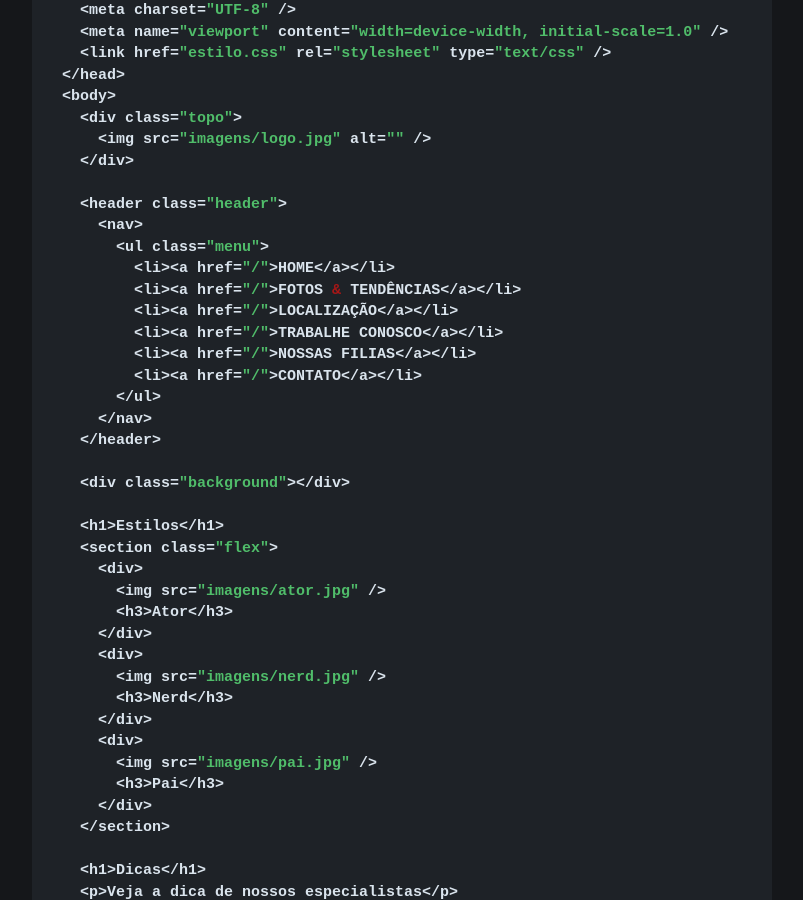
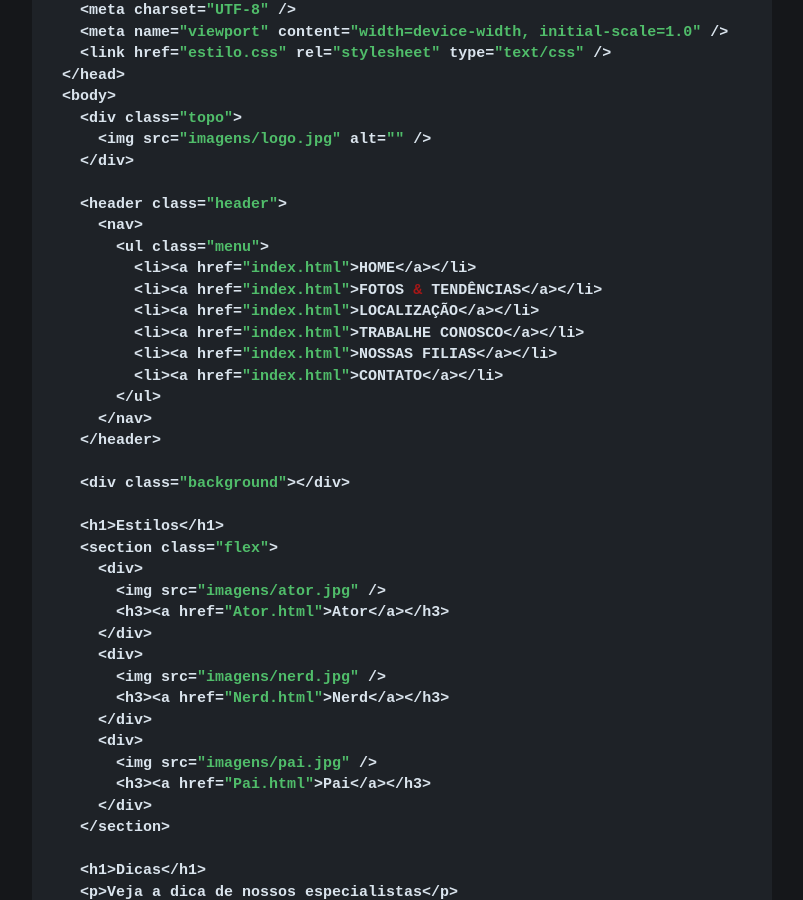
Before and after one commit to AlanPrates/alandash, a Jekyll site: the page built from _posts/2022-04-19-Barba-e-Bigode-IFBA.md, in a window 1280 px wide and 900 px high, scrolled down 1027 px. Shown: the whole window, without its empty margins (238-1041 px from the left). Built offline with Jekyll 4.4.1, drawn with Linux system fonts in a browser that asks for light colours; nearby versions of some CDN libraries; comment, search, counter and statistics services are not loaded; some of the changed lines change nothing that is shown.

Commit message:
Update 2022-04-19-Barba-e-Bigode-IFBA.md

```diff
--- a/_posts/2022-04-19-Barba-e-Bigode-IFBA.md
+++ b/_posts/2022-04-19-Barba-e-Bigode-IFBA.md
@@ -21,8 +21,8 @@ estrutura semelhante a apresentada abaixo
 1. As imagens utilizadas estão disponíveis nos arquivos do TEAMS.
 2. Desenvolva uma página HTML e o código CSS em arquivo externo.
 3. Além da página principal, você deverá criar três outras páginas: nerd, pai e ator. Estas páginas
-devem ser ligadas através de links na página principal. Utilize imagens como links. OBS: Em cada
-uma das páginas criadas adicione um <h1> para o título correspondente: O pai, O nerd e o Ator.
+   devem ser ligadas através de links na página principal. Utilize imagens como links. OBS: Em cada
+   uma das páginas criadas adicione um <h1> para o título correspondente: O pai, O nerd e o Ator.
 
 [Demostração do site pronto][demostração-do-site-pronto]
 
@@ -52,12 +52,12 @@ and open the template in the editor.
     <header class="header">
       <nav>
         <ul class="menu">
-          <li><a href="/">HOME</a></li>
-          <li><a href="/">FOTOS & TENDÊNCIAS</a></li>
-          <li><a href="/">LOCALIZAÇÃO</a></li>
-          <li><a href="/">TRABALHE CONOSCO</a></li>
-          <li><a href="/">NOSSAS FILIAS</a></li>
-          <li><a href="/">CONTATO</a></li>
+          <li><a href="index.html">HOME</a></li>
+          <li><a href="index.html">FOTOS & TENDÊNCIAS</a></li>
+          <li><a href="index.html">LOCALIZAÇÃO</a></li>
+          <li><a href="index.html">TRABALHE CONOSCO</a></li>
+          <li><a href="index.html">NOSSAS FILIAS</a></li>
+          <li><a href="index.html">CONTATO</a></li>
         </ul>
       </nav>
     </header>
@@ -68,15 +68,15 @@ and open the template in the editor.
     <section class="flex">
       <div>
         <img src="imagens/ator.jpg" />
-        <h3>Ator</h3>
+        <h3><a href="Ator.html">Ator</a></h3>
       </div>
       <div>
         <img src="imagens/nerd.jpg" />
-        <h3>Nerd</h3>
+        <h3><a href="Nerd.html">Nerd</a></h3>
       </div>
       <div>
         <img src="imagens/pai.jpg" />
-        <h3>Pai</h3>
+        <h3><a href="Pai.html">Pai</a></h3>
       </div>
     </section>
 
```
